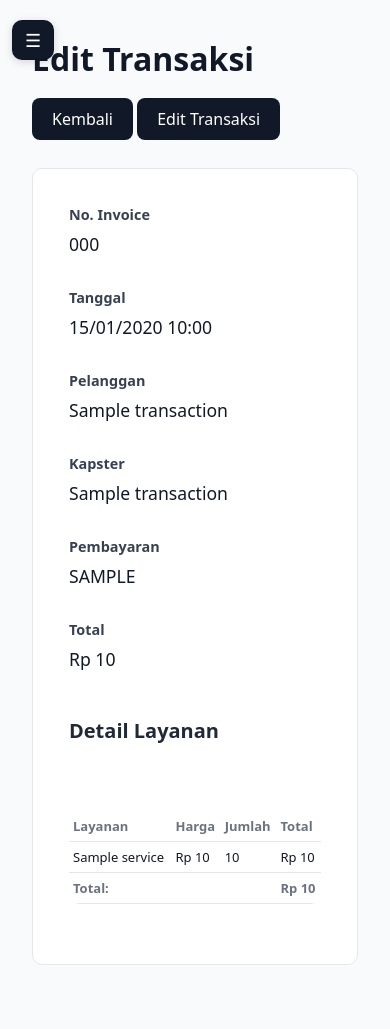
After one commit to fkennyp/kapster-absen, a Flask app: page /admin/transactions/1 in a window 390 px wide. The commit adds this page. Run offline with Flask 3, Linux system fonts and the light colour scheme; a user stored in the database is signed in; tables that the repository leaves empty hold one stand-in row (values such as "Sample post").

Commit message:
feat(transactions): implement transaction detail view and edit functionality
- Add transaction view/edit routes with form handling
- Create new transaction form template with view/edit modes
- Enhance form styling and layout with grid system
- Improve date filtering and validation in transaction list
- Update UI text and labels for better clarity
- Add cash payment validation in transaction edit form

UI/UX:
- Add new CSS styles for forms and detail views
- Implement responsive grid layout for better organization
- Enhance form validation and error handling
- Improve visual hierarchy in transaction details

Bug fixes:
- Fix date filter persistence in transaction list
- Handle empty date filter cases
- Improve cash payment validation logic

```diff
--- a/static/css/forms.css
+++ b/static/css/forms.css
@@ -89,3 +89,59 @@ select {
   margin: 0;
   line-height: 1.2;
 }
+
+/* ===== DETAILS VIEW STYLES ===== */
+
+/* Grid layout for details view */
+.details-grid {
+  display: flex;
+  flex-direction: column;
+  gap: 2rem;
+  padding: 1.5rem;
+}
+
+.detail-row {
+  display: grid;
+  grid-template-columns: repeat(auto-fit, minmax(250px, 1fr));
+  gap: 2rem;
+  align-items: start;
+}
+
+.detail-group {
+  display: flex;
+  flex-direction: column;
+  gap: 0.5rem;
+}
+
+.detail-group label {
+  font-weight: 600;
+  color: #374151;
+  font-size: 0.9rem;
+}
+
+.detail-group div {
+  font-size: 1.1rem;
+  color: #111827;
+}
+
+/* Section Headers */
+.details-grid h3 {
+  margin: 1rem 0;
+  color: #1f2937;
+  font-size: 1.25rem;
+}
+
+/* Form Actions */
+.form-actions {
+  display: flex;
+  gap: 1rem;
+  margin-top: 2rem;
+}
+
+/* Form Grid Layout */
+.form-grid {
+  display: flex;
+  flex-direction: column;
+  gap: 2rem;
+  padding: 1.5rem;
+}
--- /dev/null
+++ b/templates/admin/transaction_form.html
@@ -0,0 +1,198 @@
+{% extends 'base.html' %}
+
+{% block title %}{{ 'Edit Transaksi' if transaction else 'Detail Transaksi' }}{% endblock %}
+
+{% block head %}
+{{ super() }}
+<script src="{{ url_for('static', filename='js/transaction-detail.js') }}" defer></script>
+{% endblock %}
+
+{% block content %}
+<div class="container">
+    <div class="page-header">
+        <h1>{{ 'Edit Transaksi' if transaction else 'Detail Transaksi' }}</h1>
+        <div class="page-header-actions">
+            <a href="{{ url_for('admin.transactions_list') }}" class="btn">Kembali</a>
+            {% if not edit_mode %}
+            <a href="{{ url_for('admin.transaction_edit', transaction_id=transaction.id) }}"
+                class="btn btn-primary">Edit Transaksi</a>
+            {% endif %}
+        </div>
+    </div>
+
+    <div class="card">
+        {% if edit_mode %}
+        <form method="post" class="form-grid">
+            <div class="form-row">
+                <div class="form-group col-md-6">
+                    <label>No. Invoice</label>
+                    <input type="text" value="{{ transaction.invoice_code }}" class="form-control" readonly>
+                </div>
+                <div class="form-group col-md-6">
+                    <label>Tanggal</label>
+                    <input type="text" value="{{ transaction.created_at.strftime('%d/%m/%Y %H:%M') }}"
+                        class="form-control" readonly>
+                </div>
+            </div>
+
+            <div class="form-row">
+                <div class="form-group col-md-6">
+                    <label for="customer_name">Nama Pelanggan</label>
+                    <input type="text" id="customer_name" name="customer_name" class="form-control"
+                        value="{{ transaction.customer_name }}" required>
+                </div>
+                <div class="form-group col-md-6">
+                    <label for="barber_name">Nama Kapster</label>
+                    <select id="barber_name" name="barber_name" class="form-control" required>
+                        {% for user in users %}
+                        <option value="{{ user.name }}" {% if user.name==transaction.barber_name %}selected{% endif %}>
+                            {{ user.name }}
+                        </option>
+                        {% endfor %}
+                    </select>
+                </div>
+            </div>
+
+            <div class="form-row">
+                <div class="form-group col-md-6">
+                    <label for="payment_type">Jenis Pembayaran</label>
+                    <select id="payment_type" name="payment_type" class="form-control" required>
+                        <option value="cash" {% if transaction.payment_type=='cash' %}selected{% endif %}>Cash</option>
+                        <option value="qris" {% if transaction.payment_type=='qris' %}selected{% endif %}>QRIS</option>
+                    </select>
+                </div>
+                <div class="form-group col-md-6">
+                    <label for="total">Total</label>
+                    <input type="text" value="Rp {{ '{:,}'.format(transaction.total) }}" class="form-control" readonly>
+                </div>
+            </div>
+
+            {% if transaction.payment_type == 'cash' %}
+            <div class="form-row">
+                <div class="form-group col-md-6">
+                    <label for="cash_given">Uang Diterima</label>
+                    <input type="number" id="cash_given" name="cash_given" class="form-control"
+                        value="{{ transaction.cash_given }}" min="{{ transaction.total }}">
+                </div>
+                <div class="form-group col-md-6">
+                    <label for="change_amount">Kembalian</label>
+                    <input type="text" value="Rp {{ '{:,}'.format(transaction.change_amount or 0) }}"
+                        class="form-control" readonly>
+                </div>
+            </div>
+            {% endif %}
+
+            <h3>Detail Layanan</h3>
+            <table class="table">
+                <thead>
+                    <tr>
+                        <th>Layanan</th>
+                        <th>Harga</th>
+                        <th>Jumlah</th>
+                        <th>Total</th>
+                    </tr>
+                </thead>
+                <tbody>
+                    {% for item in transaction.items %}
+                    <tr>
+                        <td>{{ item.service.name }}</td>
+                        <td>Rp {{ "{:,}".format(item.price_each) }}</td>
+                        <td>{{ item.qty }}</td>
+                        <td>Rp {{ "{:,}".format(item.line_total) }}</td>
+                    </tr>
+                    {% endfor %}
+                </tbody>
+                <tfoot>
+                    <tr>
+                        <th colspan="3" class="text-right">Total:</th>
+                        <th>Rp {{ "{:,}".format(transaction.total) }}</th>
+                    </tr>
+                </tfoot>
+            </table>
+
+            <div class="form-actions">
+                <button type="submit" class="btn btn-primary">Simpan Perubahan</button>
+                <a href="{{ url_for('admin.transactions_list') }}" class="btn">Batal</a>
+            </div>
+        </form>
+        {% else %}
+        <!-- View Mode -->
+        <div class="details-grid">
+            <div class="detail-row">
+                <div class="detail-group">
+                    <label>No. Invoice</label>
+                    <div>{{ transaction.invoice_code }}</div>
+                </div>
+                <div class="detail-group">
+                    <label>Tanggal</label>
+                    <div>{{ transaction.created_at.strftime('%d/%m/%Y %H:%M') }}</div>
+                </div>
+            </div>
+
+            <div class="detail-row">
+                <div class="detail-group">
+                    <label>Pelanggan</label>
+                    <div>{{ transaction.customer_name }}</div>
+                </div>
+                <div class="detail-group">
+                    <label>Kapster</label>
+                    <div>{{ transaction.barber_name }}</div>
+                </div>
+            </div>
+
+            <div class="detail-row">
+                <div class="detail-group">
+                    <label>Pembayaran</label>
+                    <div>{{ transaction.payment_type|upper }}</div>
+                </div>
+                <div class="detail-group">
+                    <label>Total</label>
+                    <div>Rp {{ "{:,}".format(transaction.total) }}</div>
+                </div>
+            </div>
+
+            {% if transaction.payment_type == 'cash' %}
+            <div class="detail-row">
+                <div class="detail-group">
+                    <label>Uang Diterima</label>
+                    <div>Rp {{ "{:,}".format(transaction.cash_given) }}</div>
+                </div>
+                <div class="detail-group">
+                    <label>Kembalian</label>
+                    <div>Rp {{ "{:,}".format(transaction.change_amount) }}</div>
+                </div>
+            </div>
+            {% endif %}
+
+            <h3>Detail Layanan</h3>
+            <table class="table">
+                <thead>
+                    <tr>
+                        <th>Layanan</th>
+                        <th>Harga</th>
+                        <th>Jumlah</th>
+                        <th>Total</th>
+                    </tr>
+                </thead>
+                <tbody>
+                    {% for item in transaction.items %}
+                    <tr>
+                        <td>{{ item.service.name }}</td>
+                        <td>Rp {{ "{:,}".format(item.price_each) }}</td>
+                        <td>{{ item.qty }}</td>
+                        <td>Rp {{ "{:,}".format(item.line_total) }}</td>
+                    </tr>
+                    {% endfor %}
+                </tbody>
+                <tfoot>
+                    <tr>
+                        <th colspan="3" class="text-right">Total:</th>
+                        <th>Rp {{ "{:,}".format(transaction.total) }}</th>
+                    </tr>
+                </tfoot>
+            </table>
+        </div>
+        {% endif %}
+    </div>
+</div>
+{% endblock %}
--- a/templates/sale_new.html
+++ b/templates/sale_new.html
@@ -31,7 +31,7 @@
                 </div>
 
                 <div class="form-group">
-                    <label for="customer_email">Email Customer (opsional, dikirim email)</label>
+                    <label for="customer_email">Email Customer (opsional, nota dikirim email)</label>
                     <input id="customer_email" name="customer_email" type="email"
                            placeholder="nama@email.com">
                     <span id="emailError" class="error-message">Format email tidak valid</span>
```
Also changed, not shown: admin.py (+80 -18 lines), templates/admin/transactions_list.html (+12 -61 lines).
